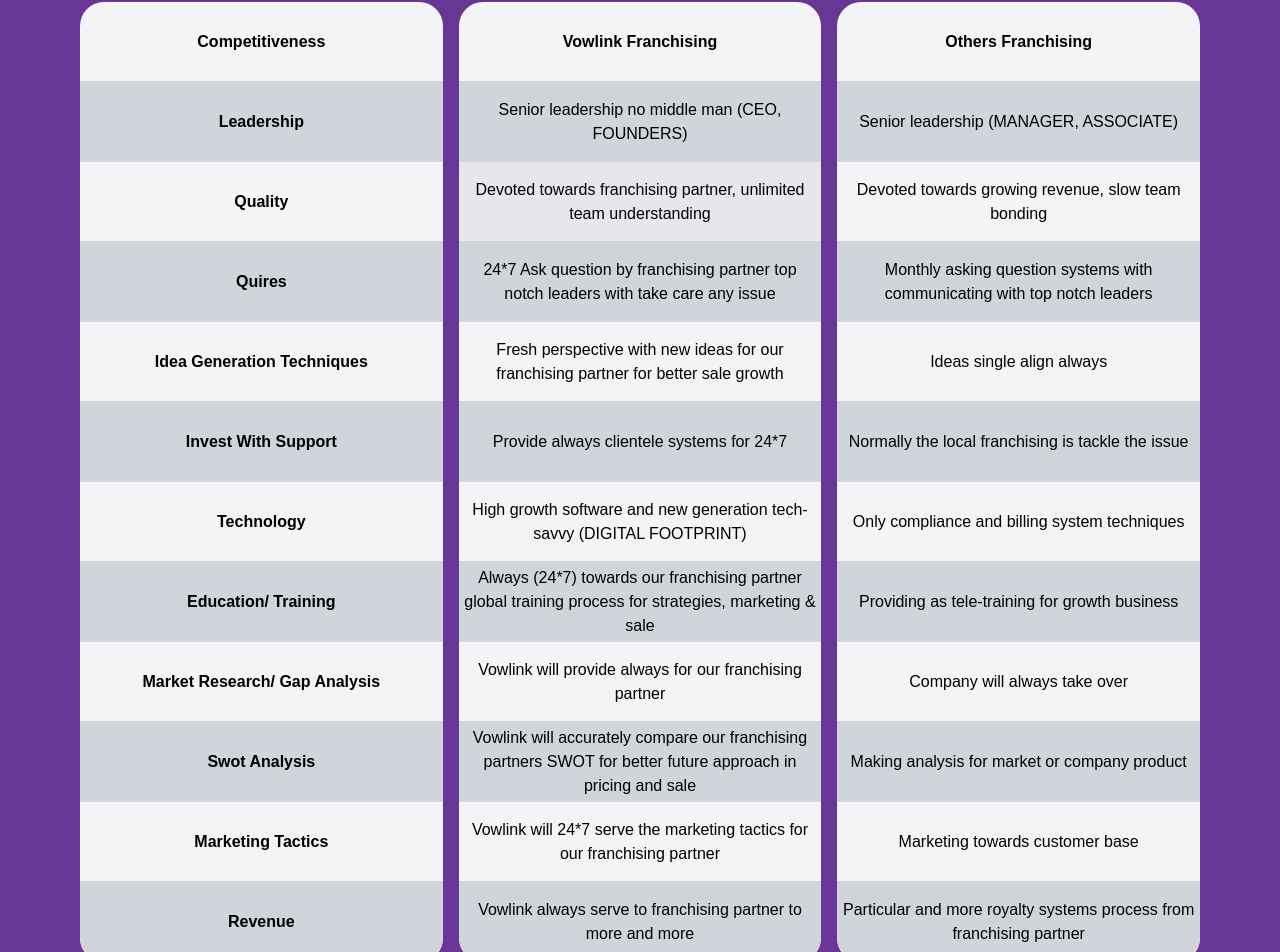
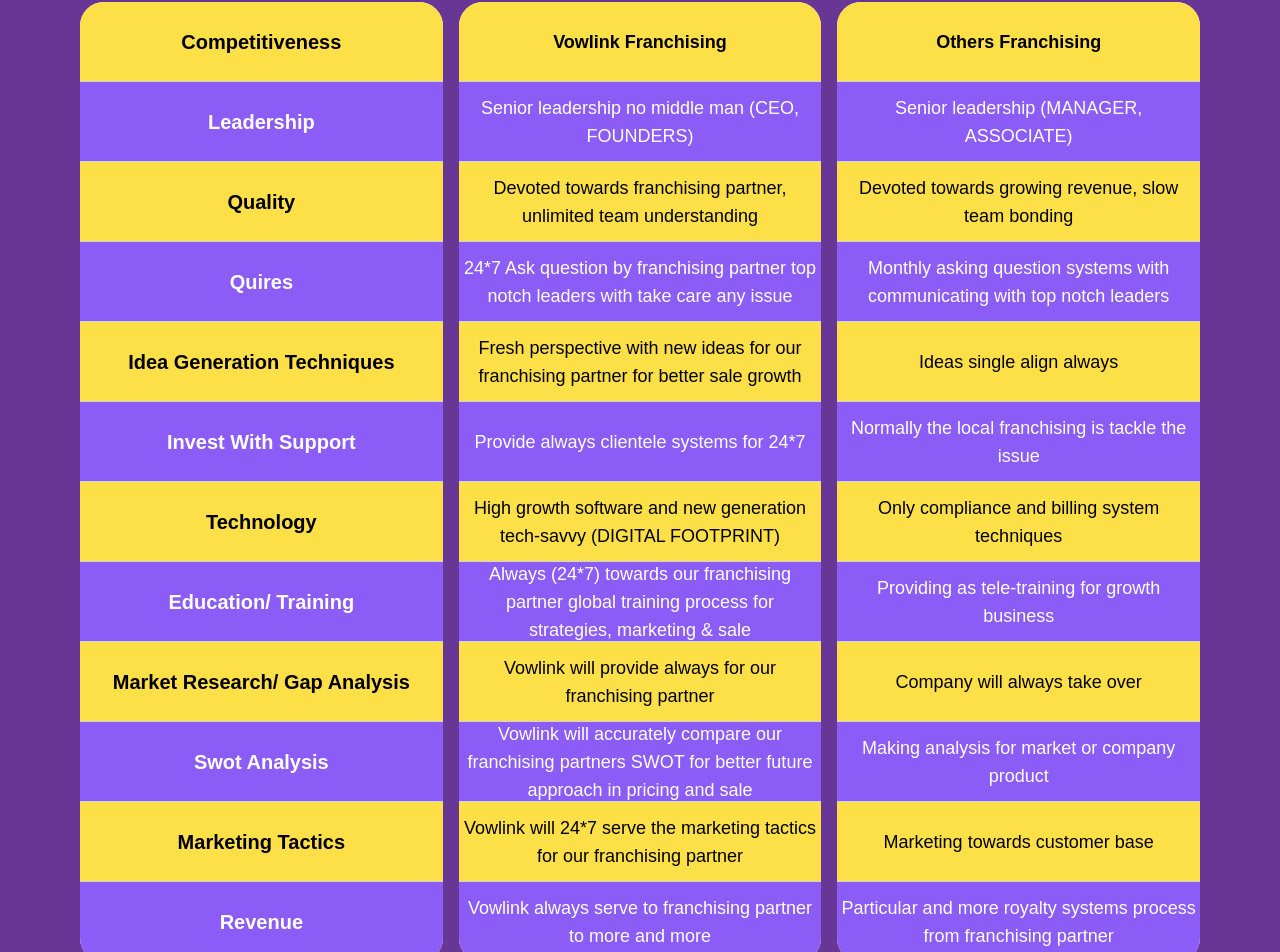
Before and after one commit to pratapsurya83084/Vowlink, a React (Vite) app in the folder vowlink/: page /franchise in a window 1280 px wide. Shown: the part 150-1102 px from the top of the page. Built offline with nearby package versions, Linux system fonts and the light colour scheme.

Commit message:
all changes complete

```diff
--- a/vowlink/src/components/franchisePages/Benefits.jsx
+++ b/vowlink/src/components/franchisePages/Benefits.jsx
@@ -1,7 +1,7 @@
 import React from 'react';
 
 const Benefit = ({ icon, title, description }) => (
-  <div className="relative bg-white p-6 rounded-lg shadow-lg transition-transform transform hover:scale-105 hover:shadow-xl">
+  <div className="relative border border-blue-400 bg-white p-6 rounded-lg shadow-lg transition-transform transform hover:scale-105 hover:shadow-xl">
     <div className="absolute -left-4 top-1/2 transform -translate-y-1/2 w-12 h-12 flex items-center justify-center bg-yellow-500 text-white rounded-full">
       <img src={icon} alt={`${title} Icon`} className="w-8 h-8" />
     </div>
--- a/vowlink/src/components/franchisePages/FranchiseCompare.jsx
+++ b/vowlink/src/components/franchisePages/FranchiseCompare.jsx
@@ -117,126 +117,126 @@
     <div className="font-jost p-6 md:p-10 lg:px-20">
       <div className="grid grid-cols-1 md:grid-cols-3 gap-4">
         {/* 1st box */}
-        <div className="text-center rounded-3xl bg-gray-100 ">
+        <div className="text-center md:text-xl rounded-3xl  bg-gray-100 ">
           <ul className="space-y-0">
-            <li className="md: md:pb- px-2 md:px-1  h-20 md:h-32 lg:h-20 flex items-center justify-center  border-b border-gray-300">
+            <li className="bg-gradient-to-r bg-yellow-300 rounded-tl-3xl   rounded-tr-3xl md: md:pb- px-2 md:px-1  h-20 md:h-32 lg:h-20 flex items-center justify-center  border-b border-gray-300">
               <strong>Competitiveness</strong>
             </li>
-            <li className="bg-gray-300 md: md:pb- px-2 md:px-1  h-20 md:h-32 lg:h-20 flex items-center justify-center  border-b border-gray-300">
+            <li className="bg-violet-500 text-white md: md:pb- px-2 md:px-1  h-20 md:h-32 lg:h-20 flex items-center justify-center  border-b border-gray-300">
               <strong>Leadership</strong>
             </li>
-            <li className="md: md:pb- px-2 md:px-1  h-20 md:h-32 lg:h-20 flex items-center justify-center  border-b border-gray-300">
+            <li className="bg-yellow-300 md: md:pb- px-2 md:px-1  h-20 md:h-32 lg:h-20 flex items-center justify-center  border-b border-gray-300">
               <strong>Quality</strong>
             </li>
-            <li className="bg-gray-300  md: md:pb- px-2 md:px-1  h-20 md:h-32 lg:h-20 flex items-center justify-center  border-b border-gray-300">
+            <li className="bg-violet-500 text-white md: md:pb- px-2 md:px-1  h-20 md:h-32 lg:h-20 flex items-center justify-center  border-b border-gray-300">
               <strong>Quires</strong>
             </li>
-            <li className="md: md:pb- px-2 md:px-1  h-20 md:h-32 lg:h-20 flex items-center justify-center  border-b border-gray-300">
+            <li className="bg-yellow-300 md: md:pb- px-2 md:px-1  h-20 md:h-32 lg:h-20 flex items-center justify-center  border-b border-gray-300">
               <strong>Idea Generation Techniques</strong>
             </li>
-            <li className="bg-gray-300 md: md:pb- px-2 md:px-1  h-20 md:h-32 lg:h-20 flex items-center justify-center  border-b border-gray-300">
+            <li className="bg-violet-500 text-white md: md:pb- px-2 md:px-1  h-20 md:h-32 lg:h-20 flex items-center justify-center  border-b border-gray-300">
               <strong>Invest With Support</strong>
             </li>
-            <li className="md: md:pb- px-2 md:px-1  h-20 md:h-32 lg:h-20 flex items-center justify-center  border-b border-gray-300">
+            <li className="bg-yellow-300 md: md:pb- px-2 md:px-1  h-20 md:h-32 lg:h-20 flex items-center justify-center  border-b border-gray-300">
               <strong>Technology</strong>
             </li>
-            <li className=" bg-gray-300 md: md:pb- px-2 md:px-1  h-20 md:h-32 lg:h-20 flex items-center justify-center  border-b border-gray-300">
+            <li className=" bg-violet-500 text-white md: md:pb- px-2 md:px-1  h-20 md:h-32 lg:h-20 flex items-center justify-center  border-b border-gray-300">
               <strong>Education/ Training</strong>
             </li>
-            <li className="md: md:pb- px-2 md:px-1  h-20 md:h-32 lg:h-20 flex items-center justify-center  border-b border-gray-300">
+            <li className="bg-yellow-300 md: md:pb- px-2 md:px-1  h-20 md:h-32 lg:h-20 flex items-center justify-center  border-b border-gray-300">
               <strong>Market Research/ Gap Analysis</strong>
             </li>
-            <li className="bg-gray-300 md: md:pb- px-2 md:px-1  h-20 md:h-32 lg:h-20 flex items-center justify-center  border-b border-gray-300">
+            <li className="bg-violet-500 text-white md: md:pb- px-2 md:px-1  h-20 md:h-32 lg:h-20 flex items-center justify-center  border-b border-gray-300">
               <strong>Swot Analysis</strong>
             </li>
-            <li className="md: md:pb- px-2 md:px-1  h-20 md:h-32 lg:h-20 flex items-center justify-center  border-b border-gray-300">
+            <li className="bg-yellow-300 md: md:pb- px-2 md:px-1  h-20 md:h-32 lg:h-20 flex items-center justify-center  border-b border-gray-300">
               <strong>Marketing Tactics</strong>
             </li>
-            <li className="bg-gray-300 rounded-bl-3xl rounded-br-3xl md: md:pb- px-2 md:px-1  h-20 md:h-32 lg:h-20 flex items-center justify-center ">
+            <li className="bg-violet-500 text-white rounded-bl-3xl rounded-br-3xl md: md:pb- px-2 md:px-1  h-20 md:h-32 lg:h-20 flex items-center justify-center ">
               <strong>Revenue</strong>
             </li>
           </ul>
         </div>
 
         {/* 2nd box */}
-        <div className="text-center  bg-gray-100  rounded-3xl">
+        <div className="text-center text-lg bg-gray-100  rounded-3xl">
           <ul className="space-y-0">
-            <li className="md: md:pb- px-2 md:px-1  h-20 md:h-32 lg:h-20 flex items-center justify-center  border-b  border-gray-300">
+            <li className=" bg-yellow-300 rounded-tl-3xl   rounded-tr-3xl md: md:pb- px-2 md:px-1  h-20 md:h-32 lg:h-20 flex items-center justify-center  border-b  border-gray-300">
               <strong>Vowlink Franchising</strong>
             </li>
-            <li className="bg-gray-300 md: md:pb- px-2 md:px-1  h-20 md:h-32 lg:h-20 flex items-center justify-center  border-b  border-gray-300">
+            <li className="bg-violet-500 text-white md: md:pb- px-2 md:px-1  h-20 md:h-32 lg:h-20 flex items-center justify-center  border-b  border-gray-300">
               Senior leadership no middle man (CEO, FOUNDERS)
             </li>
-            <li className="md: md:pb- px-2 md:px-1  h-20 md:h-32 lg:h-20 flex items-center justify-center bg-gray-200 border-b border-gray-300">
+            <li className="bg-yellow-300 md: md:pb- px-2 md:px-1  h-20 md:h-32 lg:h-20 flex items-center justify-center  border-b border-gray-300">
               Devoted towards franchising partner, unlimited team understanding
             </li>
-            <li className="bg-gray-300 md: md:pb- px-2 md:px-1  h-20 md:h-32 lg:h-20 flex items-center justify-center  border-b border-gray-300">
+            <li className="bg-violet-500 text-white md: md:pb- px-2 md:px-1  h-20 md:h-32 lg:h-20 flex items-center justify-center  border-b border-gray-300">
               24*7 Ask question by franchising partner top notch leaders with take care any issue
             </li>
-            <li className="md: md:pb- px-2 md:px-1  h-20 md:h-32 lg:h-20 flex items-center justify-center  border-b border-gray-300">
+            <li className="bg-yellow-300 md: md:pb- px-2 md:px-1  h-20 md:h-32 lg:h-20 flex items-center justify-center  border-b border-gray-300">
               Fresh perspective with new ideas for our franchising partner for better sale growth
             </li>
-            <li className="bg-gray-300 md: md:pb- px-2 md:px-1  h-20 md:h-32 lg:h-20 flex items-center justify-center  border-b border-gray-300">
+            <li className="bg-violet-500 text-white  md: md:pb- px-2 md:px-1  h-20 md:h-32 lg:h-20 flex items-center justify-center  border-b border-gray-300">
               Provide always clientele systems for 24*7
             </li>
-            <li className="md: md:pb- px-2 md:px-1  h-20 md:h-32 lg:h-20 flex items-center justify-center  border-b border-gray-300">
+            <li className="bg-yellow-300 md: md:pb- px-2 md:px-1  h-20 md:h-32 lg:h-20 flex items-center justify-center  border-b border-gray-300">
               High growth software and new generation tech-savvy (DIGITAL FOOTPRINT)
             </li>
-            <li className="bg-gray-300 md: md:pb- px-2 md:px-1  h-20 md:h-32 lg:h-20 flex items-center justify-center  border-b border-gray-300">
+            <li className="bgg-v bg-violet-500 text-white md: md:pb- px-2 md:px-1  h-20 md:h-32 lg:h-20 flex items-center justify-center  border-b border-gray-300">
               Always (24*7) towards our franchising partner global training process for strategies, marketing & sale
             </li>
-            <li className="md: md:pb- px-2 md:px-1  h-20 md:h-32 lg:h-20 flex items-center justify-center  border-b border-gray-300">
+            <li className="bg-yellow-300 md: md:pb- px-2 md:px-1  h-20 md:h-32 lg:h-20 flex items-center justify-center  border-b border-gray-300">
               Vowlink will provide always for our franchising partner
             </li>
-            <li className="bg-gray-300 md: md:pb- px-2 md:px-1  h-20 md:h-32 lg:h-20 flex items-center justify-center  border-b border-gray-300">
+            <li className="bg-violet-500 text-white  md: md:pb- px-2 md:px-1  h-20 md:h-32 lg:h-20 flex items-center justify-center  border-b border-gray-300">
               Vowlink will accurately compare our franchising partners SWOT for better future approach in pricing and sale
             </li>
-            <li className="md: md:pb- px-2 md:px-1  h-20 md:h-32 lg:h-20 flex items-center justify-center  border-b border-gray-300">
+            <li className="bg-yellow-300 md: md:pb- px-2 md:px-1  h-20 md:h-32 lg:h-20 flex items-center justify-center  border-b border-gray-300">
               Vowlink will 24*7 serve the marketing tactics for our franchising partner
             </li>
-            <li className="bg-gray-300    rounded-bl-3xl rounded-br-3xl md: md:pb- px-2 md:px-1  h-20 md:h-32 lg:h-20 flex items-center justify-center ">
+            <li className="bg-violet-500 text-white     rounded-bl-3xl rounded-br-3xl md: md:pb- px-2 md:px-1  h-20 md:h-32 lg:h-20 flex items-center justify-center ">
               Vowlink always serve to franchising partner to more and more
             </li>
           </ul>
         </div>
 
         {/* 3rd box */}
-        <div className="text-center bg-gray-100 rounded-3xl">
+        <div className="text-center text-lg   bg-gray-100 rounded-3xl">
           <ul className="space-y-0">
-            <li className="  md: md:pb- px-2 md:px-1  h-20 md:h-32 lg:h-20 flex items-center justify-center  border-b border-gray-300">
+            <li className="bg-yellow-300 rounded-tl-3xl   rounded-tr-3xl  md: md:pb- px-2 md:px-1  h-20 md:h-32 lg:h-20 flex items-center justify-center  border-b border-gray-300">
               <strong>Others Franchising</strong>
             </li>
-            <li className="bg-gray-300  md: md:pb- px-2 md:px-1  h-20 md:h-32 lg:h-20 flex items-center justify-center  border-b border-gray-300">
+            <li className="bg-violet-500 text-white  md: md:pb- px-2 md:px-1  h-20 md:h-32 lg:h-20 flex items-center justify-center  border-b border-gray-300">
               Senior leadership (MANAGER, ASSOCIATE)
             </li>
-            <li className=" md: md:pb- px-2 md:px-1  h-20 md:h-32 lg:h-20 flex items-center justify-center  border-b border-gray-300">
+            <li className="bg-yellow-300 md: md:pb- px-2 md:px-1  h-20 md:h-32 lg:h-20 flex items-center justify-center  border-b border-gray-300">
               Devoted towards growing revenue, slow team bonding
             </li>
-            <li className="bg-gray-300  md: md:pb- px-2 md:px-1  h-20 md:h-32 lg:h-20 flex items-center justify-center  border-b border-gray-300">
+            <li className="bg-violet-500 text-white  md: md:pb- px-2 md:px-1  h-20 md:h-32 lg:h-20 flex items-center justify-center  border-b border-gray-300">
               Monthly asking question systems with communicating with top notch leaders
             </li>
-            <li className="  md: md:pb- px-2 md:px-1  h-20 md:h-32 lg:h-20 flex items-center justify-center  border-b border-gray-300">
+            <li className="bg-yellow-300  md: md:pb- px-2 md:px-1  h-20 md:h-32 lg:h-20 flex items-center justify-center  border-b border-gray-300">
               Ideas single align always
             </li>
-            <li className="bg-gray-300  md: md:pb- px-2 md:px-1  h-20 md:h-32 lg:h-20 flex items-center justify-center  border-b border-gray-300">
+            <li className="bg-violet-500 text-white  md: md:pb- px-2 md:px-1  h-20 md:h-32 lg:h-20 flex items-center justify-center  border-b border-gray-300">
               Normally the local franchising is tackle the issue
             </li>
-            <li className="  md: md:pb- px-2 md:px-1  h-20 md:h-32 lg:h-20 flex items-center justify-center  border-b border-gray-300">
+            <li className=" bg-yellow-300 md: md:pb- px-2 md:px-1  h-20 md:h-32 lg:h-20 flex items-center justify-center  border-b border-gray-300">
               Only compliance and billing system techniques
             </li>
-            <li className="bg-gray-300  md: md:pb- px-2 md:px-1  h-20 md:h-32 lg:h-20 flex items-center justify-center  border-b border-gray-300">
+            <li className="bg-violet-500 text-white  md: md:pb- px-2 md:px-1  h-20 md:h-32 lg:h-20 flex items-center justify-center  border-b border-gray-300">
               Providing as tele-training for growth business
             </li>
-            <li className="  md: md:pb- px-2 md:px-1  h-20 md:h-32 lg:h-20 flex items-center justify-center  border-b border-gray-300">
+            <li className=" bg-yellow-300 md: md:pb- px-2 md:px-1  h-20 md:h-32 lg:h-20 flex items-center justify-center  border-b border-gray-300">
               Company will always take over
             </li>
-            <li className="bg-gray-300  md: md:pb- px-2 md:px-1  h-20 md:h-32 lg:h-20 flex items-center justify-center  border-b border-gray-300">
+            <li className="bg-violet-500 text-white  md: md:pb- px-2 md:px-1  h-20 md:h-32 lg:h-20 flex items-center justify-center  border-b border-gray-300">
               Making analysis for market or company product
             </li>
-            <li className="md: md:pb- px-2 md:px-1  h-20 md:h-32 lg:h-20 flex items-center justify-center  border-b border-gray-300">
+            <li className="bg-yellow-300 md: md:pb- px-2 md:px-1  h-20 md:h-32 lg:h-20 flex items-center justify-center  border-b border-gray-300">
               Marketing towards customer base
             </li>
-            <li className="bg-gray-300  rounded-bl-3xl rounded-br-3xl md: md:pb- px-2 md:px-1  h-20 md:h-32 lg:h-20 flex items-center justify-center ">
+            <li className="bg-violet-500 text-white  rounded-bl-3xl rounded-br-3xl md: md:pb- px-2 md:px-1  h-20 md:h-32 lg:h-20 flex items-center justify-center ">
               Particular and more royalty systems process from franchising partner
             </li>
           </ul>
```
Also changed, not shown: vowlink/src/components/franchisePages/HowworkFranchise.jsx (+4 -4 lines), vowlink/src/components/franchisePages/OppourtunitySection.jsx (+21 -35 lines), vowlink/src/components/homePages/Enroll.jsx (+35 -5 lines), vowlink/src/components/homePages/Statistics.jsx (+11 -11 lines), vowlink/src/components/homePages/StudentSupportServices.jsx (+15 -3 lines), vowlink/src/components/homePages/Testimonials.jsx (+7 -7 lines), vowlink/src/components/homePages/WhyChoosevl.jsx (+14 -3 lines).
